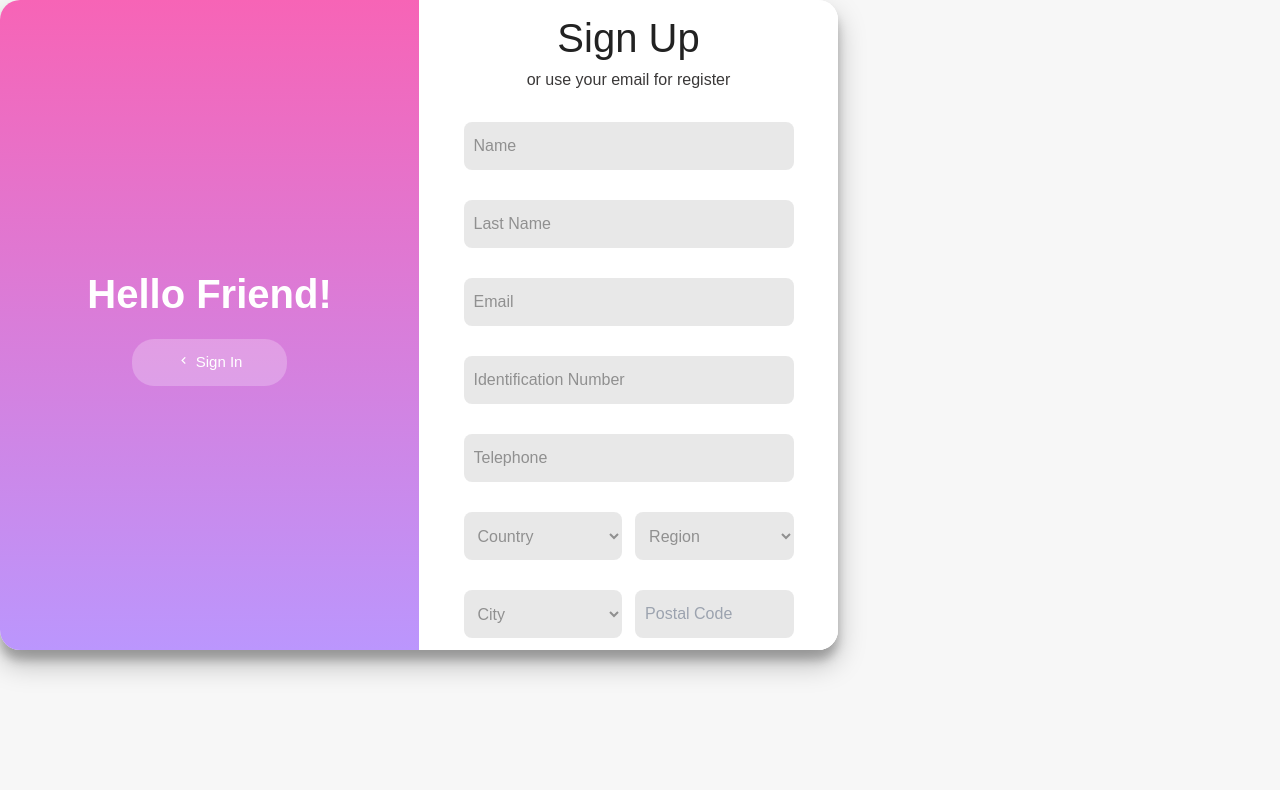
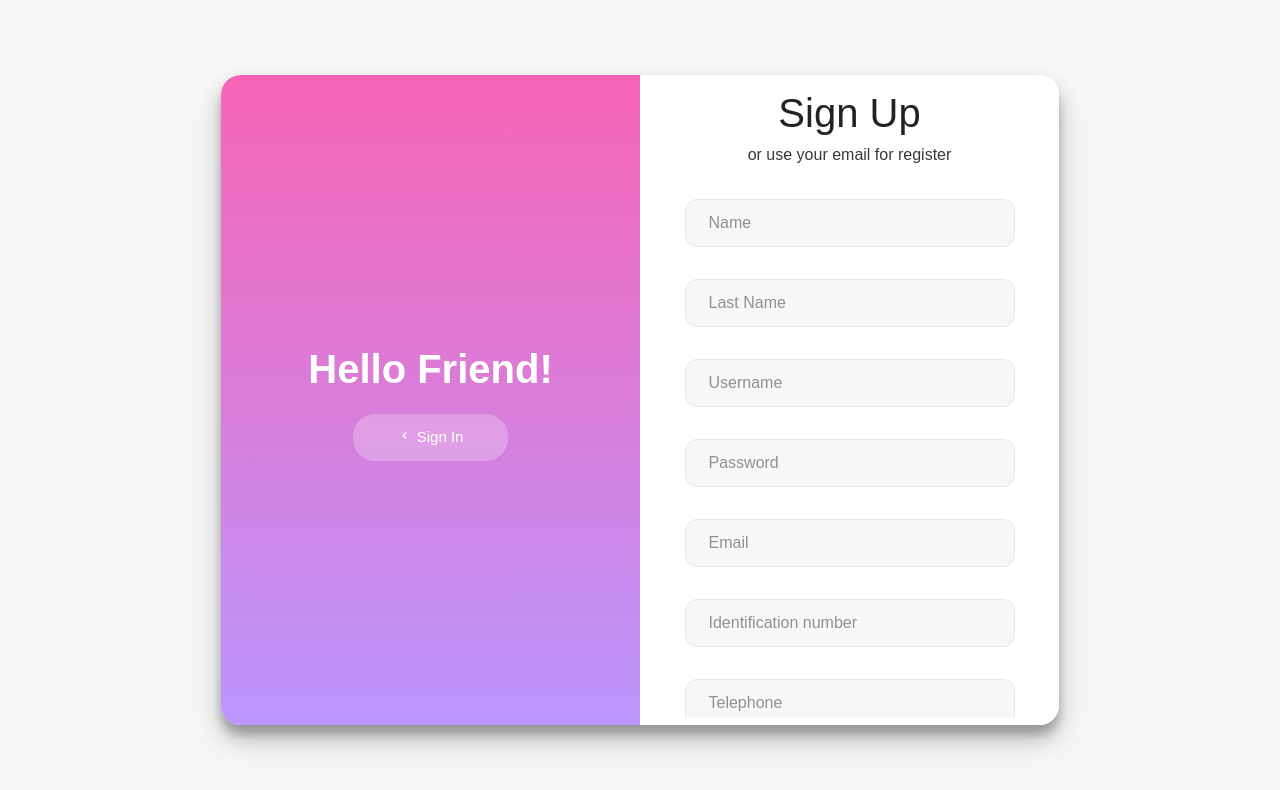
Before and after one commit to Jpcardenasg/GrabAndGo, an Angular app: page /login in a window 1280 px wide. Both pictures are taken after a click on the button "Sign Up". Shown: the top 790 px of the page. Built offline with nearby package versions, Linux system fonts and the light colour scheme.

Commit message:
style: :lipstick: UI Components added

```diff
--- /dev/null
+++ b/src/app/components/ui/input/input.component.html
@@ -0,0 +1,11 @@
+<div class="h-12 relative flex rounded-xl my-8" [style.width]="setWidth()">
+
+    <input [id]="inputId" [type]="type" [name]="name ? name : inputId" required
+        class="peer w-full outline-none px-4 text-base rounded-xl bg-body focus:bg-white border focus:shadow-md" />
+
+    <label [for]="inputId"
+        class="absolute top-1/2 left-4 px-2 rounded bg-body text-input peer-focus:top-0 peer-focus:left-3 font-light text-base peer-focus:bg-white peer-focus:text-sm peer-focus:text-mainpink peer-valid:-top-0 peer-valid:left-3 peer-valid:text-sm peer-valid:text-mainpink translate-y-[-50%] duration-150">
+        {{label}}
+    </label>
+
+</div>
--- /dev/null
+++ b/src/app/components/ui/input/input.component.ts
@@ -0,0 +1,25 @@
+import { Component, Input } from '@angular/core';
+
+@Component({
+  selector: 'app-input',
+  standalone: true,
+  imports: [],
+  templateUrl: './input.component.html',
+  styleUrl: './input.component.css'
+})
+export class InputComponent {
+
+  @Input() label?: string;
+  @Input() type?: string;
+  @Input() name?: string;
+  @Input() inputId?: string;
+  @Input() width?: string;
+
+  setWidth(): string {
+    if (this.width) {
+      return this.width;
+    }
+    return '330px';
+
+  }
+}
--- /dev/null
+++ b/src/app/components/ui/select/select.component.html
@@ -0,0 +1,13 @@
+<div class="h-12 relative flex rounded-xl" [style.width]="setWidth()">
+
+    <select [id]=" selectId" [name]="name ? name : selectId" required
+        class="peer w-full outline-none px-4 text-base rounded-xl bg-body invalid:text-input focus:bg-white border focus:shadow-md">
+        <ng-content></ng-content> <!-- Permite insertar opciones desde el componente padre -->
+    </select>
+
+    <label [for]="selectId"
+        class="absolute top-1/2 left-4 px-2 rounded bg-transparent text-transparent peer-focus:top-0 peer-focus:left-3 font-light text-base peer-focus:bg-white peer-focus:text-sm peer-focus:text-mainpink translate-y-[-50%] duration-150">
+        {{label}}
+    </label>
+
+</div>
--- /dev/null
+++ b/src/app/components/ui/select/select.component.ts
@@ -0,0 +1,24 @@
+import { Component, Input } from '@angular/core';
+
+@Component({
+  selector: 'app-select',
+  standalone: true,
+  imports: [],
+  templateUrl: './select.component.html',
+  styleUrl: './select.component.css'
+})
+export class SelectComponent {
+
+  @Input() label?: string;
+  @Input() name?: string;
+  @Input() selectId?: string;
+  @Input() width?: string;
+
+  setWidth(): string {
+    if (this.width) {
+      return this.width;
+    }
+    return '330px';
+
+  }
+}
--- a/src/app/pages/admin-page/order-management/order-management.component.ts
+++ b/src/app/pages/admin-page/order-management/order-management.component.ts
@@ -2,15 +2,13 @@ import { Component, Input } from '@angular/core';
 import { ManagementBarComponent } from '../../../components/management-bar/management-bar.component';
 
 
-interface Product {
-	name: string;
-	dimensions: string;
-	gamma: string;
-	description: string;
-	supplier: string;
-	stock: number;
-	sellPrice: number;
-	supplierPrice: number;
+interface Order {
+	id: number,
+	order_date: string,
+	estimated_deliery_date: string,
+	shipping_date: string,
+	status_id: number,
+	customer_id: string;
 }
 
 @Component({
@@ -23,9 +21,7 @@ interface Product {
 export class OrderManagementComponent {
 	@Input() title?: string;
 
-	products: Product[] = [
-		{ name: 'Producto 1', dimensions: 'Regular', gamma: 'No sé', description: 'Ok', supplier: 'Angelinic', stock: 346, sellPrice: 3400, supplierPrice: 1400 }
-	];
+	orders: Order[] = [];
 
 
 	addProduct() {
--- a/src/app/pages/login/login.component.css
+++ b/src/app/pages/login/login.component.css
@@ -8,6 +8,7 @@
 }
 
 @keyframes Show {
+
     0%,
     49.999% {
         opacity: 0;
@@ -21,6 +22,7 @@
 }
 
 @keyframes Hidden {
+
     0%,
     49.999% {
         opacity: 1;
@@ -62,12 +64,6 @@
 }
 
 .container .box .form.sign_up {
-    /* transition: all 0.5s;
-    opacity: 0;
-    transform: translateX(-100%); */
-}
-
-.container .box .form.sign_up {
     transition: all 1.15s;
     z-index: 1;
     opacity: 0;
@@ -89,22 +85,6 @@
 .container.active .box .form.sign_up {
     z-index: 5;
     opacity: 1;
-}
-
-.container.active .box .form.sign_up {
-    /* opacity: 1;
-    transform: translateX(0%); */
-}
-
-.container .box .form.sign_in {
-    /* transition: all 0.5s;
-    opacity: 1;
-    transform: translateX(0%); */
-}
-
-.container.active .box .form.sign_in {
-    /* opacity: 0;
-    transform: translateX(100%); */
 }
 
 .container .overlay {
@@ -195,7 +175,6 @@
 .type_select {
     width: 330px;
     height: 48px;
-    margin: 30px 0;
 }
 
 .select {
@@ -203,7 +182,7 @@
     height: 48px;
     padding: 0 10px;
     color: #909090;
-    background-color: #D9D9D999;
+    background-color: #F7F7F7;
     border-radius: 8px;
 }
 
--- a/src/app/pages/login/login.component.html
+++ b/src/app/pages/login/login.component.html
@@ -1,70 +1,76 @@
+<main class="flex justify-center items-center w-full h-screen">
     <div class="container" #container>
         <div class="box">
+
             <div class="form sign_in">
                 <img src="gnglogo.svg" alt="Grab and Go logo">
                 <h3 class="mt-4">Sign In</h3>
                 <span>or use your account</span>
                 <form action="#" id="form_input" (submit)="onLogin()">
-                <div class="type">
-                    <input type="email" placeholder="Email" name="" id="email">
-                </div>
-                <div class="type">
-                    <input type="password" placeholder="Password" name="" id="password">
-                </div>
+                    <app-input type="text" inputId="username" label="Username"></app-input>
+                    <app-input type="password" inputId="password" label="Password"></app-input>
                     <div class="forgot">
                         <span>Forgot your password?</span>
                     </div>
                     <button class="btn bkg">Sign In</button>
                 </form>
             </div>
+
             <div class="form sign_up py-2 max-h-screen">
                 <h3>Sign Up</h3>
                 <span>or use your email for register</span>
                 <form action="#" id="form_input" class="overflow-y-auto px-4">
-                <div class="type">
-                    <input type="text" name="name" placeholder="Name" id="name">
-                </div>
-                <div class="type">
-                    <input type="text" name="lastName" placeholder="Last Name" id="lastName">
-                </div>
-                <div class="type">
-                    <input type="email" name="" placeholder="Email" id="email">
-                </div>
-                <div class="type">
-                    <input type="text" name="idNumber" placeholder="Identification Number" id="idNumber">
-                </div>
-                <div class="type">
-                    <input type="text" name="telephone" placeholder="Telephone" id="telephone">
-                </div>
-                <div class="type_select">
-                    <div class="flex justify-between">
-                        <select name="country" id="country" class="select">
+
+                    <app-input type="text" inputId="nameSignUp" label="Name"></app-input>
+                    <app-input type="text" inputId="lastNameSignUp" label="Last Name"></app-input>
+                    <app-input type="text" inputId="usernameSignUp" label="Username"></app-input>
+                    <app-input type="password" inputId="passwordSignUp" label="Password"></app-input>
+                    <app-input type="email" inputId="emailSignUp" label="Email"></app-input>
+                    <app-input type="text" inputId="idNumberSignUp" label="Identification number"></app-input>
+                    <app-input type="number" inputId="telephoneSignUp" label="Telephone"></app-input>
+
+                    <div class="flex justify-between my-8 h-12">
+                        <app-select selectId="country" name="country" label="Country" width="160px">
                             <option value="" selected disabled>Country</option>
                             <option value="colombia">Colombia</option>
-                        </select>
-                        <select name="region" id="region" class="select">
-                            <option value="" selected disabled>Region</option>
-                            <option value="region">Santander</option>
-                        </select>
+                            <option value="mexico">Mexico</option>
+                        </app-select>
+                        <app-select selectId="region" name="region" label="Region" width="160px">
+                            <option value="" selected disabled>Country</option>
+                            <option value="colombia">Colombia</option>
+                            <option value="mexico">Mexico</option>
+                        </app-select>
                     </div>
+
+                    <div class="flex justify-between my-8 h-12">
+                        <app-select selectId="city" name="city" label="City" width="160px">
+                            <option value="" selected disabled>City</option>
+                            <option value="colombia">Colombia</option>
+                            <option value="mexico">Mexico</option>
+                        </app-select>
                     </div>
-                <div class="type_select">
+
+                    <!-- <div class="type_select">
                         <div class="flex justify-between">
                             <select name="city" id="city" class="select">
                                 <option value="" selected disabled>City</option>
                                 <option value="city">Bucaramanga</option>
                             </select>
-                        <input class="select" type="text" name="postalCode" placeholder="Postal Code" id="postalCode">
+                            <input class="select" type="number" name="postalCode" placeholder="Postal Code"
+                                id="postalCode">
                         </div>
-                </div>
+                    </div> -->
+
                     <button class="btn bkg">Sign Up</button>
                 </form>
             </div>
+
         </div>
         <div class="overlay">
             <div class="page page_signIn">
                 <h3>Welcome Back!</h3>
-            <button class="btn btnSign-in" (click)="toggleSignIn()">Sign Up <i class='bx bx-chevron-right'></i></button>
+                <button class="btn btnSign-in" (click)="toggleSignIn()">Sign Up <i
+                        class='bx bx-chevron-right'></i></button>
             </div>
             <div class="page page_signUp">
                 <h3>Hello Friend!</h3>
@@ -73,3 +79,4 @@
             </div>
         </div>
     </div>
+</main>
--- a/src/app/pages/login/login.component.ts
+++ b/src/app/pages/login/login.component.ts
@@ -1,10 +1,12 @@
 import { Component, ElementRef, ViewChild } from '@angular/core';
 import { Router } from '@angular/router';
+import { InputComponent } from '../../components/ui/input/input.component';
+import { SelectComponent } from '../../components/ui/select/select.component';
 
 @Component({
 	selector: 'app-login',
 	standalone: true,
-	imports: [],
+	imports: [InputComponent, SelectComponent],
 	templateUrl: './login.component.html',
 	styleUrl: './login.component.css'
 })
--- a/tailwind.config.js
+++ b/tailwind.config.js
@@ -6,10 +6,15 @@ module.exports = {
   theme: {
     extend: {
       colors: {
+        'body': '#F7F7F7',
+        'mainpink': '#F764B6',
+        'mainpurple': '#BB96FD',
         'sidenav': '#F0F0F0',
+        'input': '#909090',
       },
       backgroundImage: {
         'navbar-gradient': 'linear-gradient(90deg, #F764B6 0%, #BB96FD 100%)',
+        'text-gradient': 'linear-gradient(180deg, #BB96FD 0%, #F764B6 100%)'
       },
     },
   },
```
Also changed, not shown: src/app/pages/admin-page/order-management/order-management.component.html (+16 -21 lines), src/app/components/ui/input/input.component.css (added), src/app/components/ui/select/select.component.css (added). Lines whose indentation alone changed are shown as unchanged.
